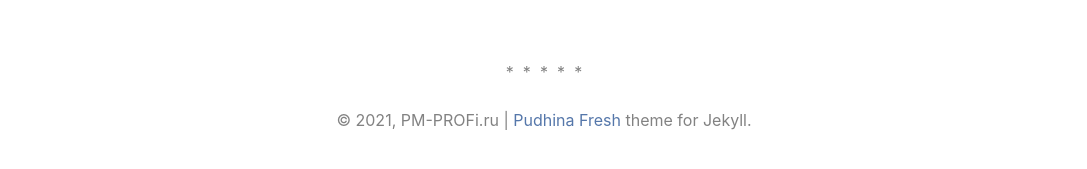
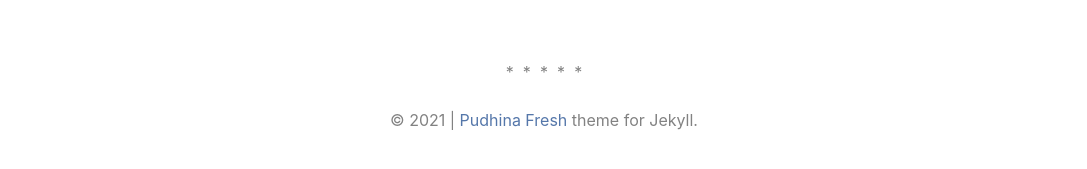
Before and after one commit to RedShadow-play/pm-profiru-82335, a Jekyll site: the page built from index.md, in a window 1280 px wide. Shown: the part 638-807 px from the top of the page, without its empty margins (96-1183 px from the left). Built offline with Jekyll 4.4.1, drawn with Linux system fonts in a browser that asks for light colours; nearby versions of some CDN libraries; a style sheet for code colours, icons or effects is not loaded.

Commit message:
about.html: changed

```diff
--- a/_includes/page/about.html
+++ b/_includes/page/about.html
@@ -2,6 +2,6 @@
 <div class="about__devider">*****</div>
 <div class="about__text">
 <br>
-&#169 2021, PM-PROFi.ru | <a href="https://github.com/ritijjain/pudhina-fresh">Pudhina Fresh</a> theme for Jekyll.
+&#169 2021 | <a href="https://github.com/ritijjain/pudhina-fresh">Pudhina Fresh</a> theme for Jekyll.
 </div>
 </div>
```
